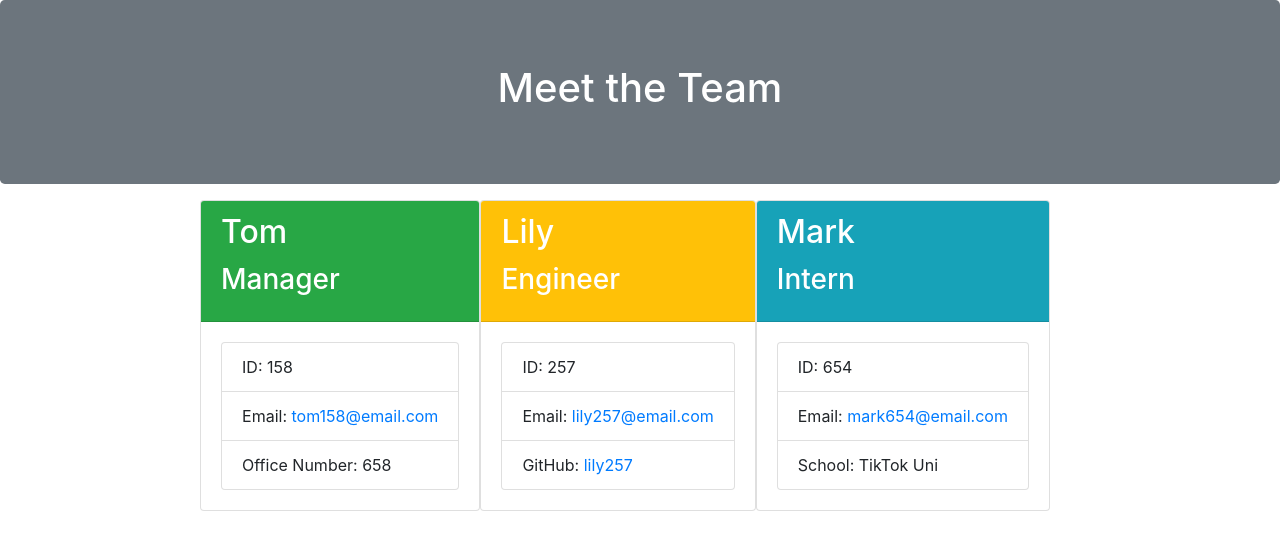
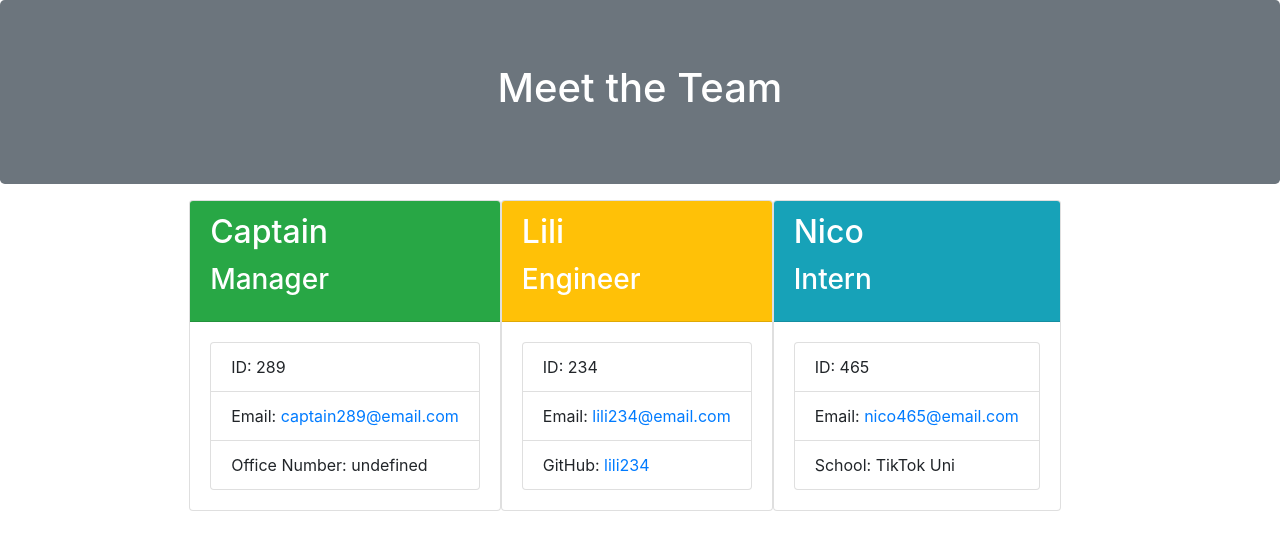
Before and after one commit to snehitak20/pick-your-team, a website: page dist/index.html in a window 1280 px wide. Drawn offline with nearby package versions, Linux system fonts and the light colour scheme.

Commit message:
generated HTML file saved

```diff
--- a/dist/index.html
+++ b/dist/index.html
@@ -26,44 +26,44 @@
 
     <div class="card employee-card">
       <div class='card-header bg-success text-white'>
-        <h2 class="card-title"> Tom</h2>
+        <h2 class="card-title"> Captain</h2>
         <h3 class="card-title"> Manager</h4>
       </div>
 
         <div class="card-body">
           <ul class="list-group">
-            <li class="list-group-item">ID: 158 </li>
-            <li class="list-group-item">Email: <a href="mailto:tom158@email.com"> tom158@email.com </a></li>
-            <li class="list-group-item">Office Number: 658 </li>
+            <li class="list-group-item">ID: 289 </li>
+            <li class="list-group-item">Email: <a href="mailto:captain289@email.com"> captain289@email.com </a></li>
+            <li class="list-group-item">Office Number: undefined </li>
           </ul>
         </div>
     </div>
 
     <div class="card employee-card">
       <div class='card-header bg-warning text-white'>
-        <h2 class="card-title"> Lily</h2>
+        <h2 class="card-title"> Lili</h2>
         <h3 class="card-title"> Engineer</h3>
       </div>
 
       <div class="card-body">
         <ul class="list-group">
-          <li class="list-group-item">ID: 257</li>
-          <li class="list-group-item">Email: <a href= "mailto:lily257@email.com"> lily257@email.com </a></li>
-          <li class="list-group-item">GitHub: <a href= "https://github.com/lily257" target="_blank" rel="noopener noreferrer"> lily257 </a></li>
+          <li class="list-group-item">ID: 234</li>
+          <li class="list-group-item">Email: <a href= "mailto:lili234@email.com"> lili234@email.com </a></li>
+          <li class="list-group-item">GitHub: <a href= "https://github.com/lili234" target="_blank" rel="noopener noreferrer"> lili234 </a></li>
         </ul>
       </div>
     </div>
 
     <div class="card employee-card">
       <div class='card-header bg-info text-white'>
-        <h2 class="card-title">Mark</h2>
+        <h2 class="card-title">Nico</h2>
         <h3 class="card-title">Intern</h3>
       </div>
 
       <div class="card-body">
         <ul class="list-group">
-          <li class="list-group-item">ID: 654</li>
-          <li class="list-group-item">Email: <a href= "mailto:mark654@email.com">mark654@email.com </a></li>
+          <li class="list-group-item">ID: 465</li>
+          <li class="list-group-item">Email: <a href= "mailto:nico465@email.com">nico465@email.com </a></li>
           <li class="list-group-item">School: TikTok Uni</li>
         </ul>
       </div>
```
